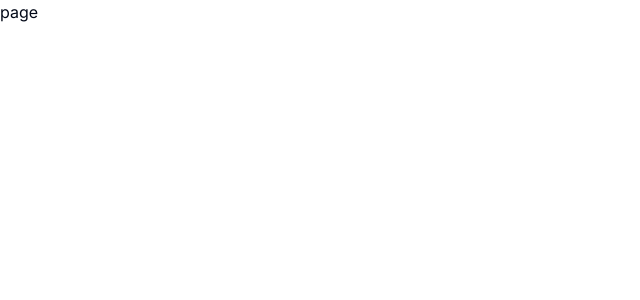
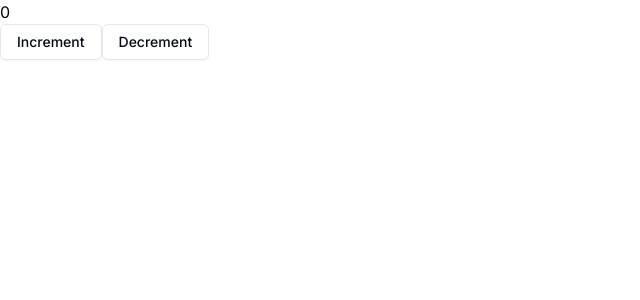
Before and after one commit to yashvdhakad/quantum-one, a Next.js app: page /dashboard in a window 1280 px wide. Shown: the top 300 px of the page, without its empty margins (0-640 px from the left). Built offline with nearby package versions, Linux system fonts and the light colour scheme.

Commit message:
feat: state-management added

```diff
--- a/package.json
+++ b/package.json
@@ -22,7 +22,8 @@
     "react-dom": "^18",
     "react-icons": "^5.0.1",
     "tailwind-merge": "^2.2.0",
-    "tailwindcss-animate": "^1.0.7"
+    "tailwindcss-animate": "^1.0.7",
+    "zustand": "^4.5.1"
   },
   "devDependencies": {
     "@types/node": "^20",
--- a/src/app/dashboard/page.tsx
+++ b/src/app/dashboard/page.tsx
@@ -1,7 +1,20 @@
+"use client";
+
+import useCounterStore from "@/state-store/store";
+import { Button } from "@/components/ui/button";
+
 const page = () => {
+  const count = useCounterStore((state) => state.count);
+  const increment = useCounterStore((state) => state.increment);
+  const decrement = useCounterStore((state) => state.decrement);
+
   return (
-    <div>page</div>
-  )
-}
+    <>
+      <div>{count}</div>
+      <Button variant={"outline"} onClick={() => increment()}>Increment</Button>
+      <Button variant={"outline"} onClick={() => decrement()}>Decrement</Button>
+    </>
+  );
+};
 
-export default page
+export default page;
--- /dev/null
+++ b/src/state-store/store.tsx
@@ -0,0 +1,26 @@
+import { create } from "zustand";
+// import { devtools, persist } from "zustand/middleware";
+
+// interface BearState {
+//   bears: number;
+//   increase: (by: number) => void;
+// }
+
+// const useBearStore = create<BearState>()((set) => ({
+//   bears: 0,
+//   increase: (by) => set((state) => ({ bears: state.bears + by })),
+// }));
+
+type CounterStore = {
+  count: number;
+  increment: () => void;
+  decrement: () => void;
+};
+
+const useCounterStore = create<CounterStore>()((set) => ({
+  count: 0,
+  increment: () => set((state) => ({ count: state.count + 1 })),
+  decrement: () => set((state) => ({ count: state.count - 1 })),
+}));
+
+export default useCounterStore;
```
Also changed, not shown: 1 other file (tests, documents, lock files or other folders).
